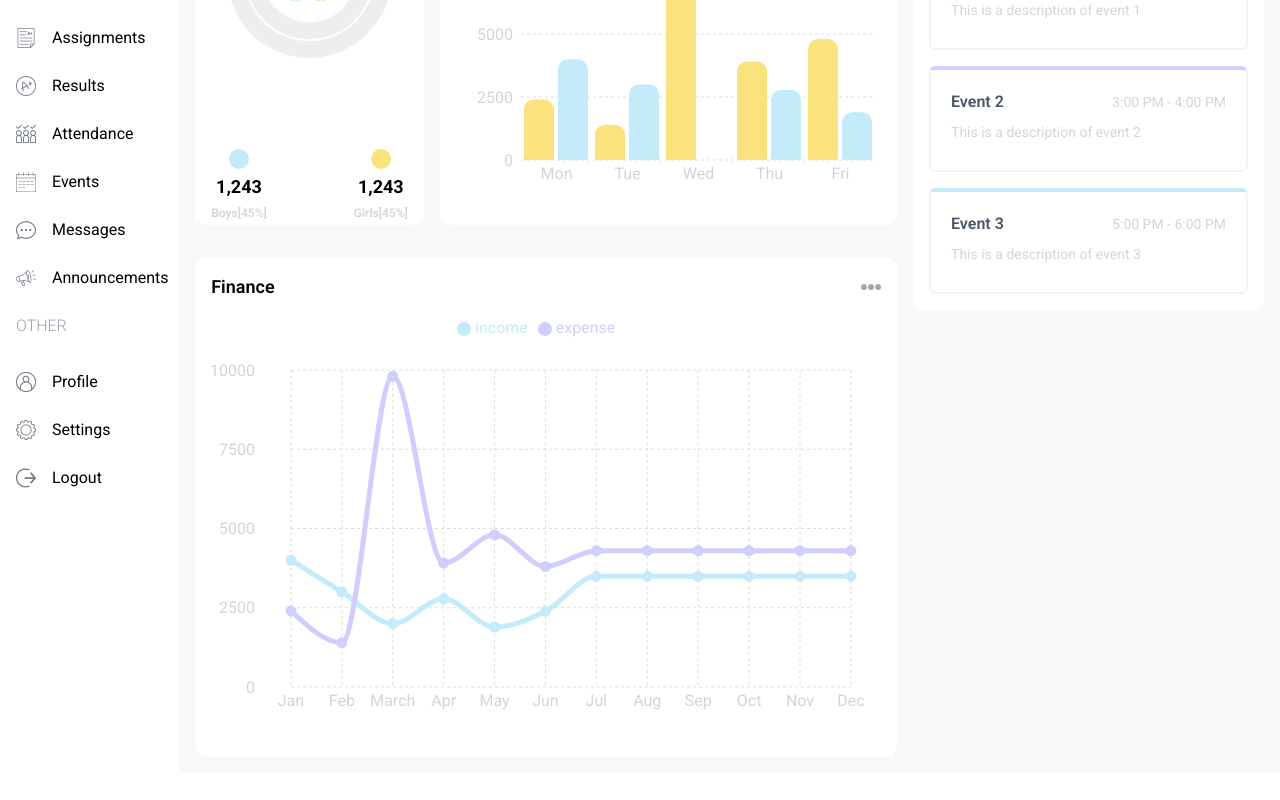
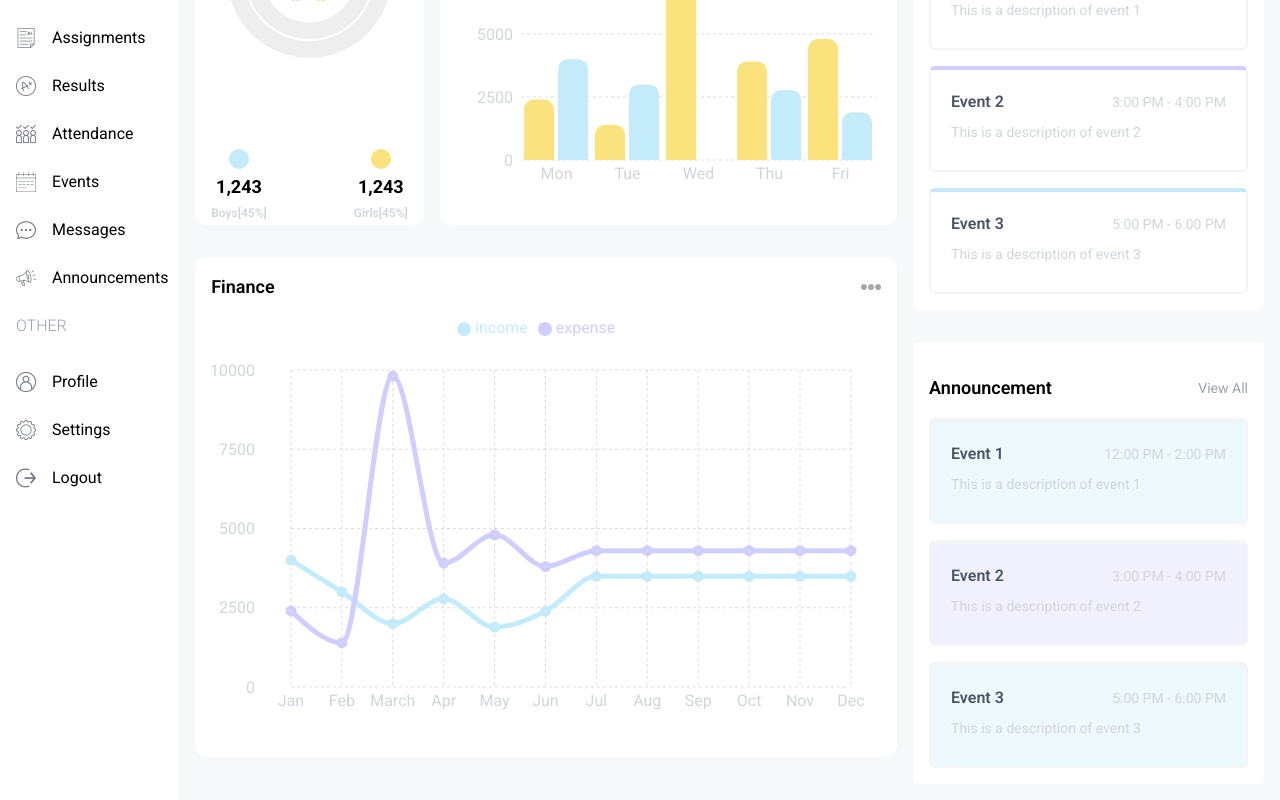
Before and after one commit to HerbertNtim/school-management, a Next.js app: page /admin in a window 1280 px wide. Shown: the part 496-1296 px from the top of the page. Before the commit the page ends 1269 px from the top, so only its background shows below. Built offline with nearby package versions, Linux system fonts and the light colour scheme.

Commit message:
dev: completed announcement component and finished the admin page

```diff
--- a/src/app/(dashboard)/admin/page.tsx
+++ b/src/app/(dashboard)/admin/page.tsx
@@ -1,5 +1,6 @@
 'use client'
 
+import Announcement from '@/components/Announcement'
 import AttendanceChart from '@/components/AttendanceChart'
 import CountChart from '@/components/CountChart'
 import EventCalendar from '@/components/EventCalendar'
@@ -39,6 +40,7 @@ const AdminPage = () => {
       {/* RIGHT */}
       <div className='w-full lg:w-1/3 flex flex-col gap-8'>
         <EventCalendar />
+        <Announcement />
       </div>
     </div>
   )
--- /dev/null
+++ b/src/components/Announcement.tsx
@@ -0,0 +1,48 @@
+
+// Temporary
+const events = [
+  {
+    id: 1,
+    title: 'Event 1',
+    time: "12:00 PM -  2:00 PM",
+    description: "This is a description of event 1",
+  },
+  {
+    id: 2,
+    title: 'Event 2',
+    time: "3:00 PM - 4:00 PM",
+    description: "This is a description of event 2",
+  },
+  {
+    id: 3,
+    title: 'Event 3',
+    time: "5:00 PM - 6:00 PM",
+    description: "This is a description of event 3",
+  },
+]
+
+const Announcement = () => {
+  return (
+    <div className='bg-white p-4 rounded-md'>
+      <div className='flex flex-col gap-4 w-full mt-4'>
+        <div className='flex justify-between items-center'>
+          <h1 className='text-lg font-semibold'>Announcement</h1>
+          <p className="text-sm text-gray-400">View All</p>
+        </div>
+        <div className='flex flex-col gap-4'>
+          {events.map((event) => (
+            <div key={event.id} className='p-5 rounded-md border-2 border-gray-100 border-t-4 odd:bg-skyLight even:bg-customPurpleLight'>
+              <div className='flex items-center justify-between'>
+                <h1 className='text-md font-semibold text-gray-600'>{event.title}</h1>
+                <p className='text-sm text-gray-300'>{event.time}</p>
+              </div>
+              <p className='text-sm text-gray-300 my-2'>{event.description}</p>
+            </div>
+          ))}
+        </div>
+      </div>
+    </div>
+  )
+}
+
+export default Announcement
```
